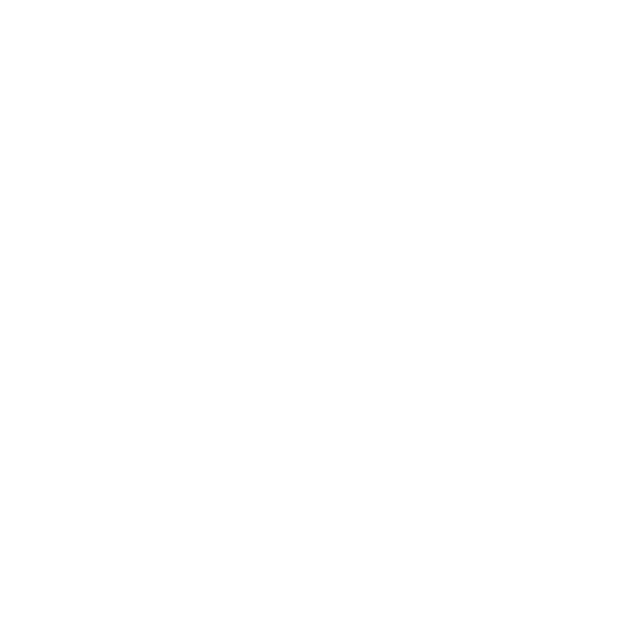
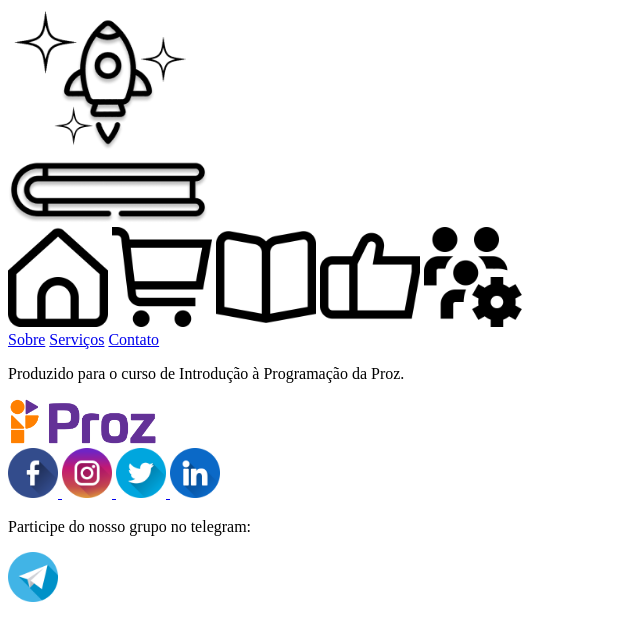
Before and after one commit to jadibrrs/projeto_integrador_gp06_prozedu_2023, a plain HTML site: page carrinho.html in a window 1280 px wide. Shown: the whole page, without its empty margins (0-640 px from the left). Drawn offline with Linux system fonts and the light colour scheme.

Commit message:
Arquivos avaliacoes.html, biblioteca.html, carrinho.html, catalogo.html, configuracoes.html, contato.html, servicos.html, sobre_a_empresa.html criados, arquivo index.html modificado

```diff
--- a/carrinho.html
+++ b/carrinho.html
@@ -0,0 +1,60 @@
+<!DOCTYPE html>
+<html lang="en">
+<head>
+    <meta charset="UTF-8">
+    <meta http-equiv="X-UA-Compatible" content="IE=edge">
+    <meta name="viewport" content="width=device-width, initial-scale=1.0">
+    <title>Document</title>
+</head>
+
+<body>
+    <header>
+        <img src="./imagens\Jadi\Group_6_logo.png" width="200px" alt="Logo da escambook, desenho em preto com fundo transparente, contendo um livro deitado embaixo de um foguete entre três estrelas">
+        <nav>
+            <a href="index.html"><img src="./imagens\Jadi\icone_menu.png" width="100px" alt="ícone de uma casa, para redirecionar à Home"></a>
+            <a href="carrinho.html"><img src="./imagens\Jadi\icone_carrinho.png" width="100px" alt="ícone de um carrinho de compras, para redirecionar ao carrinho"></a>
+            <a href="biblioteca.html"><img src="./imagens\Jadi\icone_biblioteca.png" width="100px" alt="ícone de um livro aberto, para redirecionar à Biblioteca do usuário"></a>
+            <a href="avaliacoes.html"><img src="./imagens\Jadi\icone_avaliacoes.png" width="100px" alt="ícone de um mão fechada com o indicador levantado para cima, para redirecionar à página de avaliações"></a>
+            <a href="configuracoes.html"><img src="./imagens\Jadi\icone_configuracao_usuario.png" width="100px" alt="ícone de três pessoas ao lado de uma engrenagem, para redirecionar às configurações do usuário"></a>
+        </nav>
+    </header>
+
+    <main>
+
+    </main>
+
+    <footer>
+        <section>
+            <nav>
+                <a href="sobre_a_empresa.html">Sobre</a>
+                <a href="serviços.html">Serviços</a>
+                <a href="contato.html">Contato</a>
+            </nav>
+        </section>
+        <section>
+            <p>Produzido para o curso de Introdução à Programação da Proz.</p>
+            <img src="./imagens\Jadi\logo-proz.png" alt="Logo da Proz" width="150px">
+        </section>
+        <section>
+            <nav>
+                <a href="inserir aqui link do facebook da empresa">
+                    <img src="./imagens\Jadi\facebook.png" alt="Ícone do Facebook que redireciona para a nossa página na rede social" width="50px">
+                </a>
+                <a href="inserir aqui link do instagram da empresa">
+                    <img src="./imagens\Jadi\instagram.png" alt="Ícone do Instagram que redireciona para a nossa página na rede social" width="50px">
+                </a>
+                <a href="inserir aqui link do twitter da empresa">
+                    <img src="./imagens\Jadi\twitter.png" alt="Ícone do Twitter que redireciona para a nossa página na rede social" width="50px">
+                </a>
+                <a href="inserir aqui link do linkedin da empresa">
+                    <img src="./imagens\Jadi\linkedin.png" alt="Ícone do Linkedin que redireciona para a nossa página na rede social" width="50px">
+                </a>
+                <p>Participe do nosso grupo no telegram:</p>
+                <a href="">
+                    <img src="./imagens\Jadi\telegrama.png" alt="Ícone do Linkedin que redireciona para o grupo do telegram" width="50px">
+                </a>
+            </nav>
+        </section>
+    </footer>
+</body>
+</html>
```
Also changed, not shown: biblioteca.html (+60 -0 lines), catalogo.html (+60 -0 lines), configuracoes.html (+60 -0 lines), contato.html (added, +60 -0 lines), index.html (+35 -5 lines), serviços.html (added, +60 -0 lines), sobre_a_empresa.html (added, +60 -0 lines).
